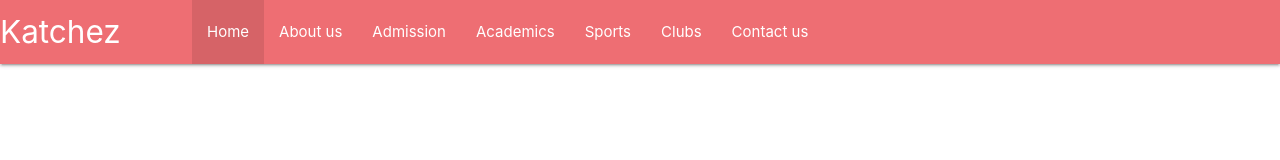
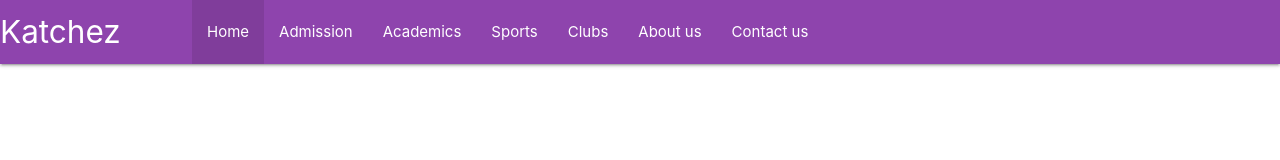
Before and after one commit to Juzgodwin/Kiambu-High-School-Website, a plain HTML site: page index.html in a window 1280 px wide. Drawn offline with nearby package versions, Linux system fonts and the light colour scheme.

Commit message:
changed background color

```diff
--- a/index.html
+++ b/index.html
@@ -11,6 +11,11 @@
   <!-- Compiled and minified CSS -->
   <link rel="stylesheet" href="https://cdnjs.cloudflare.com/ajax/libs/materialize/1.0.0-beta/css/materialize.min.css">
 
+  <style>
+      nav {
+          background-color: #8e44ad;
+      }
+  </style>
 </head>
 <body>
     <nav class="nav-wrapper">
@@ -24,9 +29,7 @@
                     <li class="nav-item active">
                             <a href="#" class="nav-link">Home</a>
                         </li>
-                        <li class="nav-item">
-                            <a href="#" class="nav-link">About us</a>
-                        </li>
+
                         <li class="nav-item">
                             <a href="#" class="nav-link">Admission</a>
                         </li>
@@ -40,6 +43,9 @@
                             <a href="#" class="nav-link">Clubs</a>
                         </li>
                         <li class="nav-item">
+                            <a href="#" class="nav-link">About us</a>
+                        </li>
+                        <li class="nav-item">
                             <a href="#" class="nav-link">Contact us</a>
                         </li>
             </ul>
@@ -49,9 +55,7 @@
                 <li class="nav-item active">
                         <a href="#" class="nav-link">Home</a>
                     </li>
-                    <li class="nav-item">
-                        <a href="#" class="nav-link">About us</a>
-                    </li>
+
                     <li class="nav-item">
                         <a href="#" class="nav-link">Admission</a>
                     </li>
@@ -63,6 +67,9 @@
                     </li>
                     <li class="nav-item">
                         <a href="#" class="nav-link">Clubs</a>
+                    </li>
+                    <li class="nav-item">
+                        <a href="#" class="nav-link">About us</a>
                     </li>
                     <li class="nav-item">
                         <a href="#" class="nav-link">Contact us</a>
```
